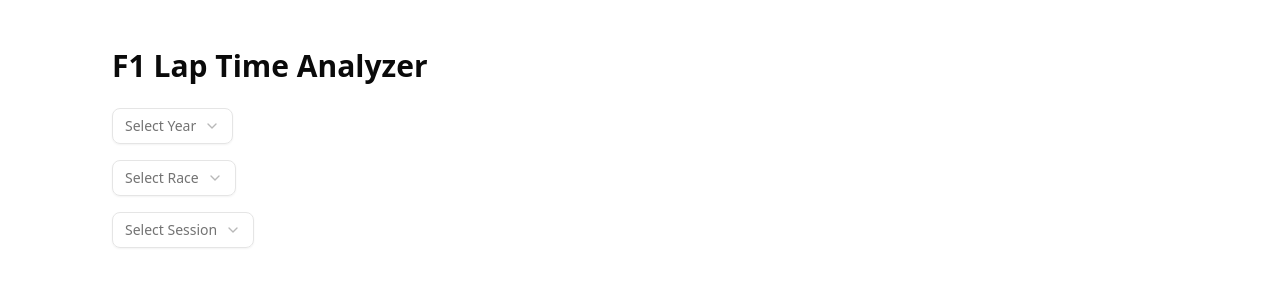
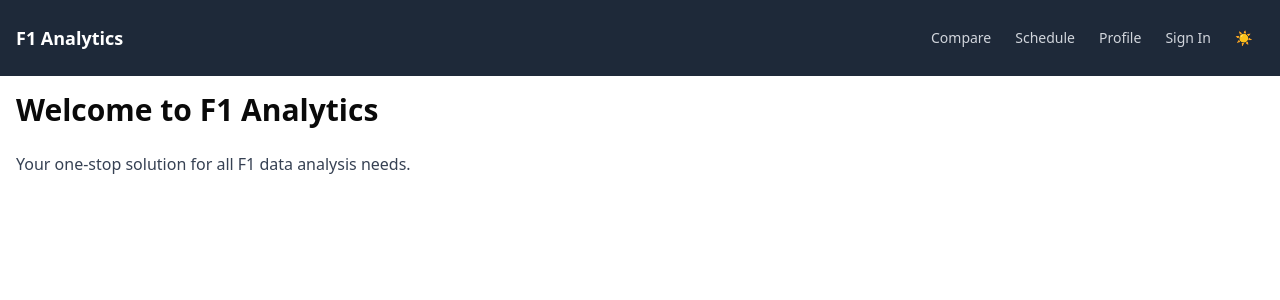
Before and after one commit to Jyot-Kikani/F1_Analytics_Frontend, a Next.js app: page / in a window 1280 px wide. Shown: the top 300 px of the page. Built offline with nearby package versions, Linux system fonts and the light colour scheme.

Commit message:
Updated Frontend Shell

```diff
--- /dev/null
+++ b/src/app/auth/page.tsx
@@ -0,0 +1,11 @@
+export default function Auth() {
+  return (
+    <div className="container mx-auto p-4">
+      <h1 className="text-2xl font-bold mb-4">Authentication</h1>
+      <p className="text-gray-700">
+        This is where authentication-related content will be displayed.
+      </p>
+      {/* Add more authentication-related content here */}
+    </div>
+  );
+}
--- /dev/null
+++ b/src/app/compare/page.tsx
@@ -0,0 +1,129 @@
+"use client";
+
+import { useEffect, useState } from "react";
+import Dropdown from "@/components/Dropdown";
+import LapTimeChart from "@/components/LapTimeChart";
+import DriverCheckboxList from "@/components/DriverCheckboxList";
+
+// Define the DriverInfo type to match the backend
+interface DriverInfo {
+  abbreviation: string;
+  full_name: string;
+  team: string;
+  team_color: string;
+  headshot_url: string | null;
+}
+
+interface LapTimeData {
+  lap_num: number;
+  time: number;
+}
+
+export default function Compare() {
+  const [year, setYear] = useState("");
+  const [race, setRace] = useState("");
+  const [session, setSession] = useState("");
+  const [selectedDrivers, setSelectedDrivers] = useState<string[]>([]);
+
+  const [lapData, setLapData] = useState<Record<string, LapTimeData[]>>({});
+
+  const [years, setYears] = useState<string[]>([]);
+  const [races, setRaces] = useState<string[]>([]);
+  const [sessions, setSessions] = useState<string[]>([]);
+  const [drivers, setDrivers] = useState<DriverInfo[]>([]);
+
+  const API =
+    typeof window !== "undefined" && window.location.hostname === "localhost"
+      ? "http://localhost:8000"
+      : "https://f1-analytics-backend.onrender.com";
+
+  useEffect(() => {
+    fetch(`${API}/api/years`)
+      .then((res) => res.json())
+      .then(setYears);
+  }, []);
+
+  useEffect(() => {
+    if (year) {
+      fetch(`${API}/api/races/${year}`)
+        .then((res) => res.json())
+        .then(setRaces);
+      setRace("");
+      setSessions([]);
+      setDrivers([]);
+    }
+  }, [year]);
+
+  useEffect(() => {
+    if (year && race) {
+      fetch(`${API}/api/sessions/${year}/${encodeURIComponent(race)}`)
+        .then((res) => res.json())
+        .then(setSessions);
+      setSession("");
+      setDrivers([]);
+    }
+  }, [race, year]);
+
+  useEffect(() => {
+    if (year && race && session) {
+      fetch(`${API}/api/drivers/${year}/${encodeURIComponent(race)}/${session}`)
+        .then((res) => res.json())
+        .then((data) => {
+          console.log("Drivers data received:", data);
+          setDrivers(data);
+        });
+      setSelectedDrivers([]);
+    }
+  }, [session, race, year]);
+
+  useEffect(() => {
+    if (selectedDrivers.length > 0 && year && race && session) {
+      const driverQuery = selectedDrivers.join(",");
+
+      fetch(
+        `${API}/api/laptimes/${year}/${encodeURIComponent(
+          race
+        )}/${session}?drivers=${driverQuery}`
+      )
+        .then((res) => {
+          if (!res.ok) {
+            throw new Error(`HTTP error ${res.status}`);
+          }
+          return res.json();
+        })
+        .then((data: Record<string, LapTimeData[]>) => {
+          console.log("Lap data received:", data);
+          setLapData(data);
+        })
+        .catch((error) => {
+          console.error("Error fetching lap times:", error);
+        });
+    } else {
+      setLapData({});
+    }
+  }, [selectedDrivers, year, race, session]);
+
+  return (
+    <main className="container mx-auto p-4">
+      <h1 className="text-3xl font-bold mb-6">F1 Lap Time Analyzer</h1>
+
+      <Dropdown label="Year" options={years} value={year} onChange={setYear} />
+      <Dropdown label="Race" options={races} value={race} onChange={setRace} />
+      <Dropdown
+        label="Session"
+        options={sessions}
+        value={session}
+        onChange={setSession}
+      />
+      {drivers.length > 0 && (
+        <DriverCheckboxList
+          drivers={drivers}
+          selectedDrivers={selectedDrivers}
+          onChange={setSelectedDrivers}
+        />
+      )}
+
+      {Object.keys(lapData).length > 0 && <LapTimeChart data={lapData} />}
+    </main>
+  );
+}
--- a/src/app/globals.css
+++ b/src/app/globals.css
@@ -116,5 +116,6 @@
   }
   body {
     @apply bg-background text-foreground;
+    @apply transition-colors duration-300;
   }
 }
--- a/src/app/layout.tsx
+++ b/src/app/layout.tsx
@@ -1,6 +1,7 @@
 import type { Metadata } from "next";
 import { Geist, Geist_Mono } from "next/font/google";
 import "./globals.css";
+import Navbar from "@/components/layout/Navbar";
 
 const geistSans = Geist({
   variable: "--font-geist-sans",
@@ -25,6 +26,7 @@ export default function RootLayout({
   return (
     <html lang="en">
       <body className={`${geistSans.variable} ${geistMono.variable}`}>
+        <Navbar />
         {children}
       </body>
     </html>
--- a/src/app/page.tsx
+++ b/src/app/page.tsx
@@ -1,127 +1,14 @@
 "use client";
 
-import { useEffect, useState } from "react";
-import Dropdown from "../components/Dropdown";
-import LapTimeChart from "../components/LapTimeChart";
-import DriverCheckboxList from "../components/DriverCheckboxList";
-
-// Define the DriverInfo type to match the backend
-interface DriverInfo {
-  abbreviation: string;
-  full_name: string;
-  team: string;
-  team_color: string;
-  headshot_url: string | null;
-}
-
-interface LapTimeData {
-  lap_num: number;
-  time: number;
-}
+import Navbar from "@/components/layout/Navbar";
 
 export default function Home() {
-  const [year, setYear] = useState("");
-  const [race, setRace] = useState("");
-  const [session, setSession] = useState("");
-  const [selectedDrivers, setSelectedDrivers] = useState<string[]>([]);
-
-  const [lapData, setLapData] = useState<Record<string, LapTimeData[]>>({});
-
-  const [years, setYears] = useState<string[]>([]);
-  const [races, setRaces] = useState<string[]>([]);
-  const [sessions, setSessions] = useState<string[]>([]);
-  const [drivers, setDrivers] = useState<DriverInfo[]>([]);
-
-  const API = "https://f1-analytics-backend.onrender.com";
-  // const API = "http://localhost:8000"; // Uncomment for local development
-
-  useEffect(() => {
-    fetch(`${API}/api/years`)
-      .then((res) => res.json())
-      .then(setYears);
-  }, []);
-
-  useEffect(() => {
-    if (year) {
-      fetch(`${API}/api/races/${year}`)
-        .then((res) => res.json())
-        .then(setRaces);
-      setRace("");
-      setSessions([]);
-      setDrivers([]);
-    }
-  }, [year]);
-
-  useEffect(() => {
-    if (year && race) {
-      fetch(`${API}/api/sessions/${year}/${encodeURIComponent(race)}`)
-        .then((res) => res.json())
-        .then(setSessions);
-      setSession("");
-      setDrivers([]);
-    }
-  }, [race, year]);
-
-  useEffect(() => {
-    if (year && race && session) {
-      fetch(`${API}/api/drivers/${year}/${encodeURIComponent(race)}/${session}`)
-        .then((res) => res.json())
-        .then((data) => {
-          console.log("Drivers data received:", data);
-          setDrivers(data);
-        });
-      setSelectedDrivers([]);
-    }
-  }, [session, race, year]);
-
-  useEffect(() => {
-    if (selectedDrivers.length > 0 && year && race && session) {
-      const driverQuery = selectedDrivers.join(",");
-
-      fetch(
-        `${API}/api/laptimes/${year}/${encodeURIComponent(
-          race
-        )}/${session}?drivers=${driverQuery}`
-      )
-        .then((res) => {
-          if (!res.ok) {
-            throw new Error(`HTTP error ${res.status}`);
-          }
-          return res.json();
-        })
-        .then((data: Record<string, LapTimeData[]>) => {
-          console.log("Lap data received:", data);
-          setLapData(data);
-        })
-        .catch((error) => {
-          console.error("Error fetching lap times:", error);
-        });
-    } else {
-      setLapData({});
-    }
-  }, [selectedDrivers, year, race, session]);
-
   return (
-    <main className="py-12 px-28 min-h-screen">
-      <h1 className="text-3xl font-bold mb-6">F1 Lap Time Analyzer</h1>
-
-      <Dropdown label="Year" options={years} value={year} onChange={setYear} />
-      <Dropdown label="Race" options={races} value={race} onChange={setRace} />
-      <Dropdown
-        label="Session"
-        options={sessions}
-        value={session}
-        onChange={setSession}
-      />
-      {drivers.length > 0 && (
-        <DriverCheckboxList
-          drivers={drivers}
-          selectedDrivers={selectedDrivers}
-          onChange={setSelectedDrivers}
-        />
-      )}
-
-      {Object.keys(lapData).length > 0 && <LapTimeChart data={lapData} />}
-    </main>
+    <div className="container mx-auto p-4">
+      <h1 className="text-3xl font-bold mb-6">Welcome to F1 Analytics</h1>
+      <p className="text-gray-700">
+        Your one-stop solution for all F1 data analysis needs.
+      </p>
+    </div>
   );
 }
--- /dev/null
+++ b/src/app/profile/page.tsx
@@ -0,0 +1,11 @@
+export default function Profile() {
+  return (
+    <div className="container mx-auto p-4">
+      <h1 className="text-2xl font-bold mb-4">User Profile</h1>
+      <p className="text-gray-700">
+        This is where user profile information will be displayed.
+      </p>
+      {/* Add more profile-related content here */}
+    </div>
+  );
+}
--- /dev/null
+++ b/src/app/schedule/page.tsx
@@ -0,0 +1,11 @@
+export default function Schedule() {
+  return (
+    <div className="container mx-auto p-4">
+      <h1 className="text-2xl font-bold mb-4">F1 Schedule</h1>
+      <p className="text-gray-700">
+        This is where the F1 schedule will be displayed.
+      </p>
+      {/* Add more schedule-related content here */}
+    </div>
+  );
+}
--- /dev/null
+++ b/src/components/layout/Navbar.tsx
@@ -0,0 +1,41 @@
+import ThemeToggle from "../themeToggle";
+
+export default function Navbar() {
+  return (
+    <nav className="bg-gray-800 p-4">
+      <div className="container mx-auto flex justify-between items-center">
+        <a href="/" className="text-white text-lg font-bold">
+          F1 Analytics
+        </a>
+        <div>
+          <a
+            href="/compare"
+            className="text-gray-300 hover:text-white px-3 py-2 rounded-md text-sm font-medium"
+          >
+            Compare
+          </a>
+          <a
+            href="/schedule"
+            className="text-gray-300 hover:text-white px-3 py-2 rounded-md text-sm font-medium"
+          >
+            Schedule
+          </a>
+          <a
+            href="/profile"
+            className="text-gray-300 hover:text-white px-3 py-2 rounded-md text-sm font-medium"
+          >
+            Profile
+          </a>
+          <a
+            href="/auth"
+            className="text-gray-300 hover:text-white px-3 py-2 rounded-md text-sm font-medium"
+          >
+            Sign In
+          </a>
+          <ThemeToggle />
+          {/* Add more links as needed */}
+        </div>
+      </div>
+    </nav>
+  );
+}
--- /dev/null
+++ b/src/components/themeToggle.tsx
@@ -0,0 +1,27 @@
+'use client';
+import { useEffect, useState } from 'react';
+
+export default function ThemeToggle() {
+  const [isDark, setIsDark] = useState(false);
+
+  useEffect(() => {
+    // On load, match system preference or existing class
+    const isDarkMode = localStorage.getItem('theme') === 'dark' ||
+      (!localStorage.getItem('theme') && window.matchMedia('(prefers-color-scheme: dark)').matches);
+    document.documentElement.classList.toggle('dark', isDarkMode);
+    setIsDark(isDarkMode);
+  }, []);
+
+  const toggleTheme = () => {
+    const newTheme = isDark ? 'light' : 'dark';
+    document.documentElement.classList.toggle('dark');
+    localStorage.setItem('theme', newTheme);
+    setIsDark(!isDark);
+  };
+
+  return (
+    <button onClick={toggleTheme} className="text-sm p-3">
+      {!isDark ? '☀' : '🌙'}
+    </button>
+  );
+}
```
